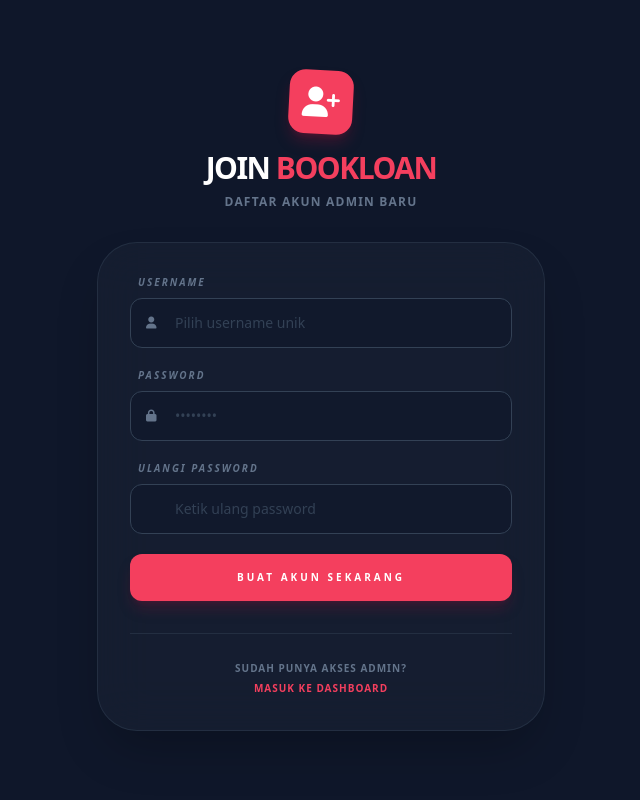
After one commit to ellodikia/perpustakaan, a PHP site: page /admin/register.php in a window 1280 px wide. The commit adds this page. Shown: the whole page, without its empty margins (319-959 px from the left). Run offline with PHP 8.4, Linux system fonts and the light colour scheme; some libraries are stand-ins or nearby versions.

Commit message:
update v1.1

```diff
--- a/admin/anggota.php
+++ b/admin/anggota.php
@@ -57,7 +57,7 @@ $tampil = mysqli_query($koneksi, "SELECT * FROM anggota ORDER BY id_anggota DESC
         <main class="flex-1 w-full min-h-screen flex flex-col">
 
             <div class="lg:hidden bg-slate-900 border-b border-slate-800 px-4 py-3 flex justify-between items-center sticky top-0 z-40">
-                <span class="text-white font-black uppercase tracking-tighter text-sm">G-LIB <span class="text-rose-500">Anggota</span></span>
+                <span class="text-white font-black uppercase tracking-tighter text-sm">BookLoan <span class="text-rose-500">Anggota</span></span>
                 <button @click="$dispatch('toggle-sidebar')" class="p-2 bg-slate-800 rounded-lg text-slate-400">
                     <i class="fa-solid fa-bars-staggered text-lg"></i>
                 </button>
--- a/admin/buku.php
+++ b/admin/buku.php
@@ -65,7 +65,7 @@ $daftar_buku = mysqli_query($koneksi, "SELECT * FROM buku ORDER BY id_buku DESC"
         <main class="flex-1 w-full min-h-screen flex flex-col">
 
             <div class="lg:hidden bg-slate-900 border-b border-slate-800 px-4 py-3 flex justify-between items-center sticky top-0 z-40">
-                <span class="text-white font-black uppercase tracking-tighter text-sm">G-LIB <span class="text-rose-500">Buku</span></span>
+                <span class="text-white font-black uppercase tracking-tighter text-sm">BookLoan <span class="text-rose-500">Buku</span></span>
                 <button @click="$dispatch('toggle-sidebar')" class="p-2 bg-slate-800 rounded-lg text-slate-400">
                     <i class="fa-solid fa-bars-staggered text-lg"></i>
                 </button>
--- a/admin/index.php
+++ b/admin/index.php
@@ -45,7 +45,7 @@ $daftarTransaksi = mysqli_query($koneksi, $queryTransaksi);
                     <div class="w-7 h-7 bg-rose-500 rounded flex items-center justify-center text-white">
                         <i class="fa-solid fa-book-bookmark text-xs"></i>
                     </div>
-                    <span class="text-white font-black uppercase tracking-tighter text-sm">G-LIB</span>
+                    <span class="text-white font-black uppercase tracking-tighter text-sm">BookLoan</span>
                 </div>
                 <button @click="$dispatch('toggle-sidebar')" class="p-2 bg-slate-800 rounded-lg text-slate-400 active:scale-95 transition-all">
                     <i class="fa-solid fa-bars-staggered text-lg"></i>
--- /dev/null
+++ b/admin/register.php
@@ -0,0 +1,115 @@
+<?php
+session_start();
+$koneksi = mysqli_connect("localhost", "root", "", "db_gabriel_perpustakaan");
+
+$pesan = "";
+$tipe_pesan = "";
+
+if (isset($_POST['register'])) {
+    $username = mysqli_real_escape_string($koneksi, $_POST['username']);
+    $password = $_POST['password'];
+    $konfirmasi_password = $_POST['konfirmasi_password'];
+
+    $cek_user = mysqli_query($koneksi, "SELECT * FROM login WHERE username = '$username'");
+
+    if (mysqli_num_rows($cek_user) > 0) {
+        $pesan = "Username sudah terdaftar!";
+        $tipe_pesan = "error";
+    } elseif ($password !== $konfirmasi_password) {
+        $pesan = "Konfirmasi password tidak cocok!";
+        $tipe_pesan = "error";
+    } else {
+        $password_aman = password_hash($password, PASSWORD_BCRYPT);
+
+        $query = "INSERT INTO login (username, password, level)
+                  VALUES ('$username', '$password_aman', 'admin')";
+
+        if (mysqli_query($koneksi, $query)) {
+            $pesan = "Registrasi berhasil! Silakan login.";
+            $tipe_pesan = "sukses";
+        } else {
+            $pesan = "Terjadi kesalahan sistem.";
+            $tipe_pesan = "error";
+        }
+    }
+}
+?>
+
+<!doctype html>
+<html lang="id">
+<head>
+    <meta charset="UTF-8" />
+    <meta name="viewport" content="width=device-width, initial-scale=1.0" />
+    <title>Register Admin | BookLoan</title>
+    <script src="https://cdn.tailwindcss.com"></script>
+    <link rel="stylesheet" href="https://cdnjs.cloudflare.com/ajax/libs/font-awesome/6.4.2/css/all.min.css">
+</head>
+<body class="bg-[#0f172a] font-sans text-slate-300 min-h-screen flex items-center justify-center p-4">
+
+    <div class="w-full max-w-md">
+        <div class="text-center mb-8">
+            <div class="inline-flex items-center justify-center w-16 h-16 bg-rose-500 rounded-2xl shadow-lg shadow-rose-900/40 mb-4 rotate-3">
+                <i class="fa-solid fa-user-plus text-white text-3xl"></i>
+            </div>
+            <h1 class="text-3xl font-black text-white uppercase tracking-tighter">Join <span class="text-rose-500">BookLoan</span></h1>
+            <p class="text-slate-500 text-xs font-bold uppercase tracking-widest mt-2">Daftar Akun Admin Baru</p>
+        </div>
+
+        <div class="bg-slate-800/40 border border-slate-700/50 p-8 rounded-[2.5rem] backdrop-blur-xl shadow-2xl">
+
+            <?php if ($pesan): ?>
+                <div class="<?= $tipe_pesan == 'sukses' ? 'bg-emerald-500/10 text-emerald-500 border-emerald-500/20' : 'bg-rose-500/10 text-rose-500 border-rose-500/20' ?> border px-4 py-3 rounded-xl text-xs font-bold uppercase tracking-widest mb-6 text-center">
+                    <?= $pesan ?>
+                </div>
+            <?php endif; ?>
+
+            <form action="" method="POST" class="space-y-5">
+
+                <div>
+                    <label class="block text-[10px] font-black text-slate-500 uppercase tracking-[0.2em] ml-2 mb-2 italic">Username</label>
+                    <div class="relative">
+                        <i class="fa-solid fa-user absolute left-4 top-1/2 -translate-y-1/2 text-slate-500 text-xs"></i>
+                        <input type="text" name="username" required
+                               class="w-full bg-slate-900/50 border border-slate-700 rounded-xl py-3.5 pl-11 pr-4 text-sm text-white focus:outline-none focus:border-rose-500 transition-all placeholder:text-slate-700"
+                               placeholder="Pilih username unik">
+                    </div>
+                </div>
+
+                <div>
+                    <label class="block text-[10px] font-black text-slate-500 uppercase tracking-[0.2em] ml-2 mb-2 italic">Password</label>
+                    <div class="relative">
+                        <i class="fa-solid fa-lock absolute left-4 top-1/2 -translate-y-1/2 text-slate-500 text-xs"></i>
+                        <input type="password" name="password" required
+                               class="w-full bg-slate-900/50 border border-slate-700 rounded-xl py-3.5 pl-11 pr-4 text-sm text-white focus:outline-none focus:border-rose-500 transition-all placeholder:text-slate-700"
+                               placeholder="••••••••">
+                    </div>
+                </div>
+
+                <div>
+                    <label class="block text-[10px] font-black text-slate-500 uppercase tracking-[0.2em] ml-2 mb-2 italic">Ulangi Password</label>
+                    <div class="relative">
+                        <i class="fa-solid fa-shield-check absolute left-4 top-1/2 -translate-y-1/2 text-slate-500 text-xs"></i>
+                        <input type="password" name="konfirmasi_password" required
+                               class="w-full bg-slate-900/50 border border-slate-700 rounded-xl py-3.5 pl-11 pr-4 text-sm text-white focus:outline-none focus:border-rose-500 transition-all placeholder:text-slate-700"
+                               placeholder="Ketik ulang password">
+                    </div>
+                </div>
+
+                <button type="submit" name="register"
+                        class="w-full bg-rose-500 hover:bg-rose-600 text-white font-black py-4 rounded-xl shadow-lg shadow-rose-900/30 transition-all uppercase text-[10px] tracking-[0.3em] active:scale-[0.98]">
+                    Buat Akun Sekarang
+                </button>
+            </form>
+
+            <div class="mt-8 pt-6 border-t border-slate-700/50 text-center">
+                <p class="text-[10px] font-bold text-slate-500 uppercase tracking-widest leading-loose">
+                    Sudah punya akses admin?<br>
+                    <a href="../login.php" class="text-rose-500 hover:text-rose-400 transition-colors">Masuk ke Dashboard</a>
+                </p>
+            </div>
+        </div>
+
+    </div>
+
+</body>
+</html>
--- a/admin/stok.php
+++ b/admin/stok.php
@@ -57,7 +57,7 @@ $tampil = mysqli_query($koneksi, $query);
         <main class="flex-1 min-w-0 h-full overflow-y-auto custom-scroll main-content bg-slate-950/20">
 
             <div class="lg:hidden bg-slate-900/80 backdrop-blur-md border-b border-slate-800 px-4 py-3 flex justify-between items-center sticky top-0 z-40">
-                <span class="text-white font-black uppercase tracking-tighter text-sm">G-LIB <span class="text-rose-500">Log</span></span>
+                <span class="text-white font-black uppercase tracking-tighter text-sm">BookLoan <span class="text-rose-500">Log</span></span>
                 <button @click="$dispatch('toggle-sidebar')" class="p-2 bg-slate-800 rounded-lg text-slate-400">
                     <i class="fa-solid fa-bars-staggered text-lg"></i>
                 </button>
--- a/admin/transaksi.php
+++ b/admin/transaksi.php
@@ -52,7 +52,7 @@ $tampil = mysqli_query($koneksi, $query);
         <main class="flex-1 w-full min-h-screen flex flex-col min-w-0">
 
             <div class="lg:hidden bg-slate-900 border-b border-slate-800 px-4 py-3 flex justify-between items-center sticky top-0 z-40">
-                <span class="text-white font-black uppercase tracking-tighter text-sm">G-LIB <span class="text-rose-500">Log</span></span>
+                <span class="text-white font-black uppercase tracking-tighter text-sm">BookLoan <span class="text-rose-500">Log</span></span>
                 <button @click="$dispatch('toggle-sidebar')" class="p-2 bg-slate-800 rounded-lg text-slate-400">
                     <i class="fa-solid fa-bars-staggered text-lg"></i>
                 </button>
--- a/include/sidebar_admin.php
+++ b/include/sidebar_admin.php
@@ -23,7 +23,7 @@
                 </div>
                 <div class="ml-4">
                     <span class="block text-white font-black tracking-tighter text-xl leading-none">BookLoan</span>
-                    <span class="text-[9px] font-bold text-slate-500 uppercase tracking-[0.3em]">Admin </span>
+                    <span class="text-[9px] font-bold text-slate-500 uppercase tracking-[0.3em]"><a href="register.php">Admin</a> </span>
                 </div>
             </div>
             <button @click="isOpen = false" class="lg:hidden text-slate-500 hover:text-rose-500 transition-colors">
```
